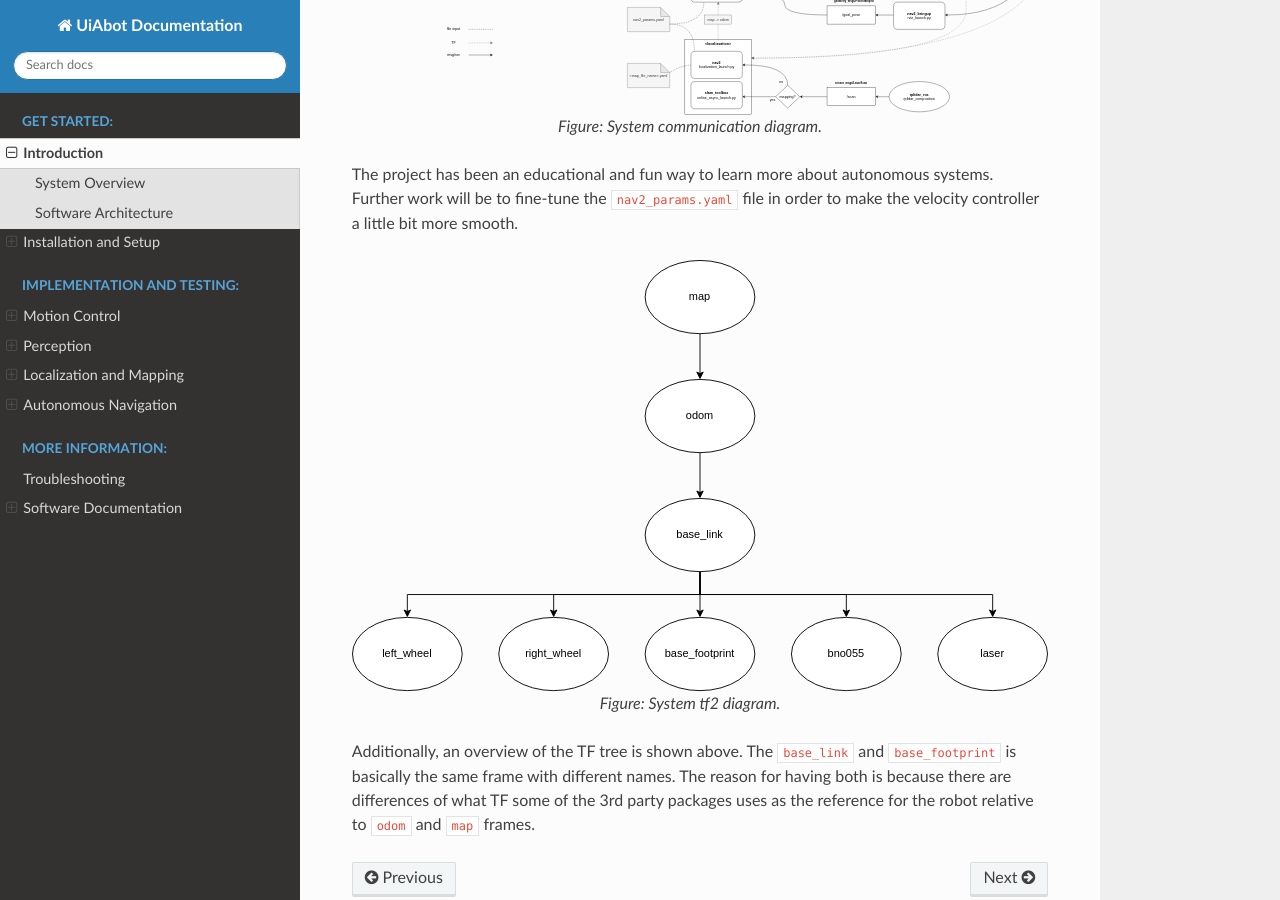
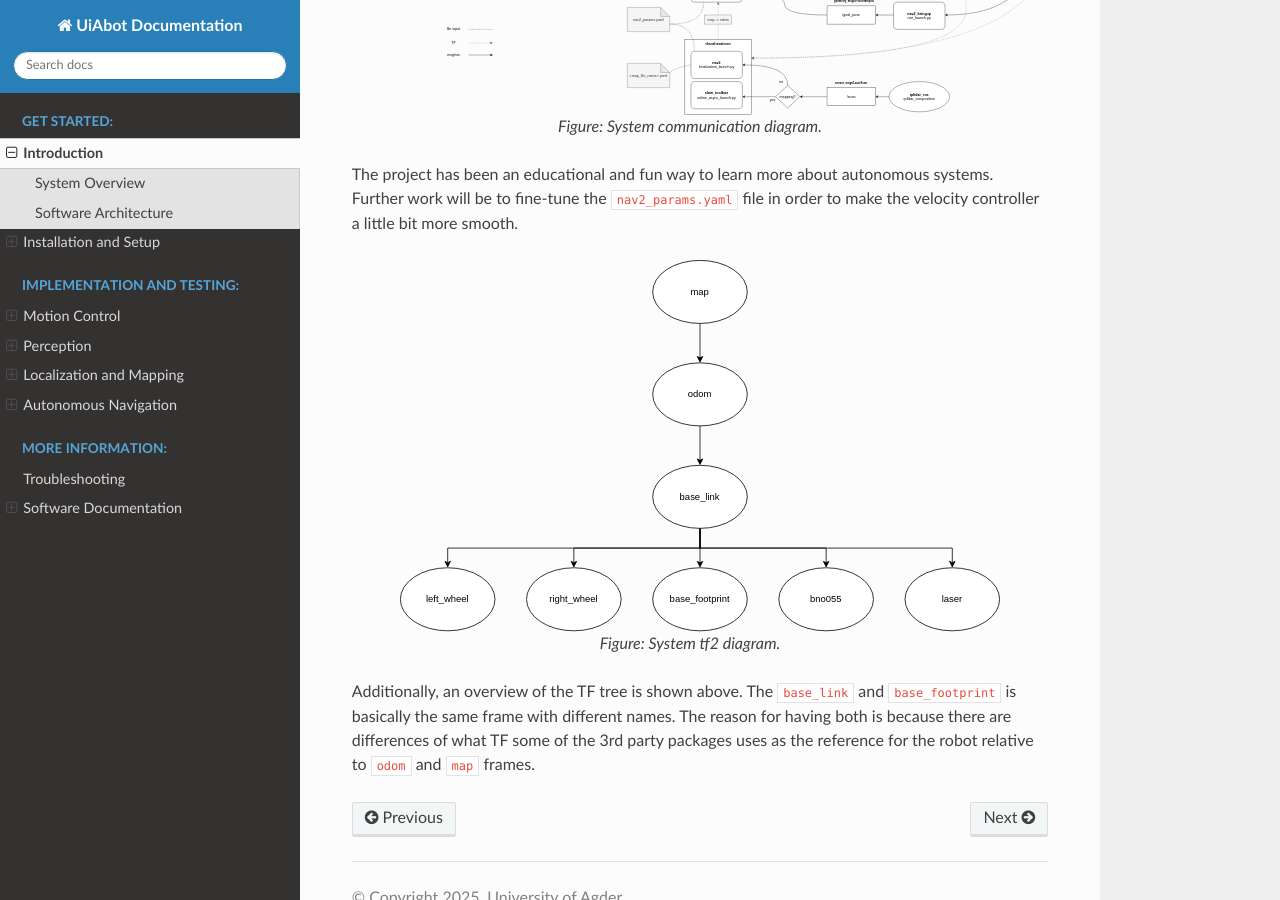
Before and after one commit to DrDanielh/UiAbot, a Sphinx documentation site: the page built from docs/src/Overview.rst, in a window 1280 px wide and 900 px high, scrolled down 1872 px. Built offline with Sphinx 7.4.7 and the Read the Docs theme 3.1.0, drawn with Linux system fonts in a browser that asks for light colours.

Commit message:
Updated index and overview

```diff
--- a/docs/src/Overview.rst
+++ b/docs/src/Overview.rst
@@ -35,7 +35,7 @@ The project has been an educational and fun way to learn more about autonomous s
 ``nav2_params.yaml`` file in order to make the velocity controller a little bit more smooth.
 
 .. figure:: fig/tf.drawio.svg
-    :width: 1000
+    :width: 600
     :align: center
 
     Figure: System tf2 diagram.
```
